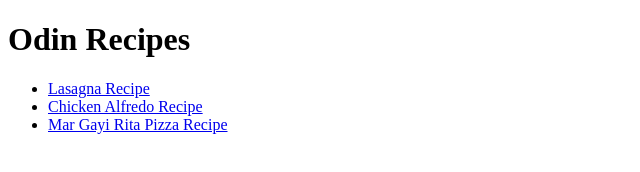
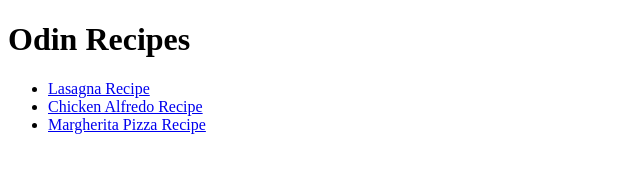
Before and after one commit to karmaend/odin-project-recipe-website, a plain HTML site: page index.html in a window 1280 px wide. Shown: the full height of the page, 0-640 px from the left. Drawn offline with Linux system fonts and the light colour scheme.

Commit message:
changed the pizza recipe's link name

```diff
--- a/index.html
+++ b/index.html
@@ -10,7 +10,7 @@
     <ul>
         <li><a href="recipes/lasagna.html" target="_blank" rel="noopener noreferrer">Lasagna Recipe</a></li>
         <li><a href="recipes/chicken-alfredo.html" target="_blank" rel="noopener noreferrer">Chicken Alfredo Recipe</a></li>
-        <li><a href="recipes/margherita-pizza.html" target="_blank" rel="noopener noreferrer">Mar Gayi Rita Pizza Recipe</a></li>
+        <li><a href="recipes/margherita-pizza.html" target="_blank" rel="noopener noreferrer">Margherita Pizza Recipe</a></li>
     </ul>
 
 </body>
```
